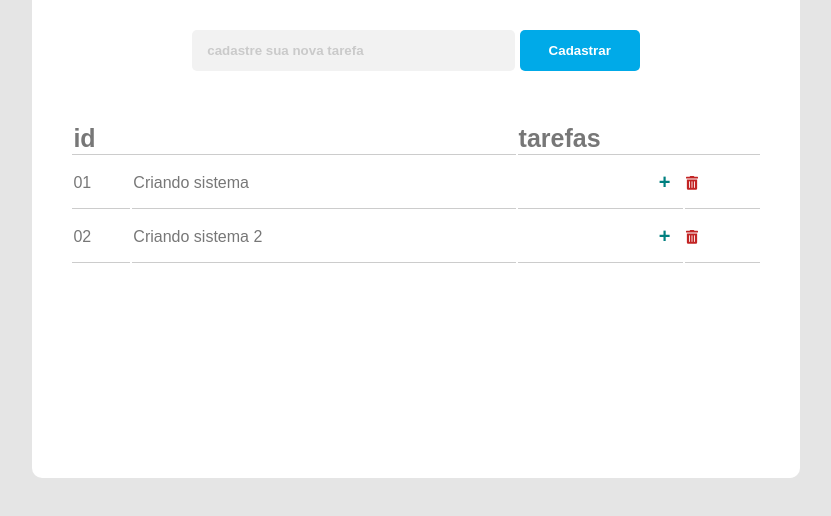
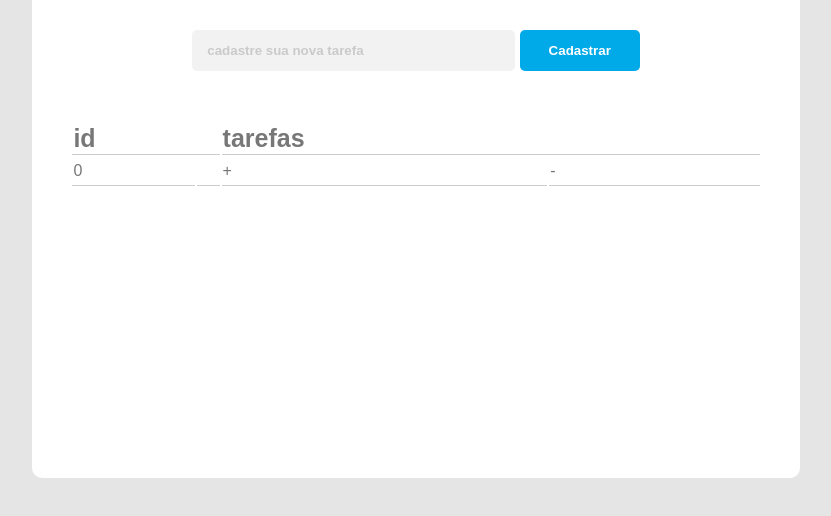
Before and after one commit to jonasgomespe/app-checklist, a plain HTML site: page index.html in a window 1280 px wide. Both pictures are taken after a click on the button "Cadastrar". Shown: the part 232-748 px from the top of the page, without its empty margins (224-1055 px from the left). Drawn offline with Linux system fonts and the light colour scheme.

Commit message:
Em fazer de desenvolvimento

```diff
--- a/index.html
+++ b/index.html
@@ -17,12 +17,12 @@
         <h1><strong>Checklist</strong></h1>
         <h2>Crie seu checklist para organizar suas tarefas</h2>
         <br>
-        <input type="text" placeholder="cadastre sua nova tarefa" name="" id="">
-        <button>Cadastrar</button>
+        <input type="text" placeholder="cadastre sua nova tarefa" name="" id="tarefasText">
+        <button id="botao-cadastrar">Cadastrar</button>
         <br>
         <div class="container-lista">
             <div>
-                <table>
+                <table id="valoresTarefas">
                     <thead>
                         <tr>
                             <th colspan="2">
@@ -40,20 +40,12 @@
                             <td align="right"><button class="adicionar">+</button>&nbsp;&nbsp;</td>
                             <td><svg aria-hidden="true" focusable="false" data-prefix="fas" data-icon="trash-alt" class="svg-inline--fa fa-trash-alt fa-w-14" role="img" xmlns="http://www.w3.org/2000/svg" viewBox="0 0 448 512"><path fill="currentColor" d="M32 464a48 48 0 0 0 48 48h288a48 48 0 0 0 48-48V128H32zm272-256a16 16 0 0 1 32 0v224a16 16 0 0 1-32 0zm-96 0a16 16 0 0 1 32 0v224a16 16 0 0 1-32 0zm-96 0a16 16 0 0 1 32 0v224a16 16 0 0 1-32 0zM432 32H312l-9.4-18.7A24 24 0 0 0 281.1 0H166.8a23.72 23.72 0 0 0-21.4 13.3L136 32H16A16 16 0 0 0 0 48v32a16 16 0 0 0 16 16h416a16 16 0 0 0 16-16V48a16 16 0 0 0-16-16z"></path></svg></td>
                         </tr>
-                        <tr>
-                            <td>02</td>
-                            <td>Criando sistema 2</td>
-                            <td align="right"><button class="adicionar">+</button>&nbsp;&nbsp;</td>
-                            <td>
-                                <svg aria-hidden="true" focusable="false" data-prefix="fas" data-icon="trash-alt" class="svg-inline--fa fa-trash-alt fa-w-14" role="img" xmlns="http://www.w3.org/2000/svg" viewBox="0 0 448 512"><path fill="currentColor" d="M32 464a48 48 0 0 0 48 48h288a48 48 0 0 0 48-48V128H32zm272-256a16 16 0 0 1 32 0v224a16 16 0 0 1-32 0zm-96 0a16 16 0 0 1 32 0v224a16 16 0 0 1-32 0zm-96 0a16 16 0 0 1 32 0v224a16 16 0 0 1-32 0zM432 32H312l-9.4-18.7A24 24 0 0 0 281.1 0H166.8a23.72 23.72 0 0 0-21.4 13.3L136 32H16A16 16 0 0 0 0 48v32a16 16 0 0 0 16 16h416a16 16 0 0 0 16-16V48a16 16 0 0 0-16-16z"></path></svg>
-                            </td>
-                        </tr>
                     </tbody>
                 </table>
             </div>
         </div>
     </div>
 </div>
-
+<script src="./js/interacoes.js"></script>
 </body>
 </html>
--- a/js/interacoes.js
+++ b/js/interacoes.js
@@ -1 +1,23 @@
 //Começa tudo aqui
+
+const tarefasInput         = document.querySelector("#tarefasText");
+const botaoCadastrarTarefa = document.querySelector("#botao-cadastrar");
+var valoresTarefas         = document.querySelector("#valoresTarefas tbody");
+var quantidade             = 0;
+
+botaoCadastrarTarefa.onclick = () => {
+    var ultimoValor               = localStorage.length;
+    quantidade = (ultimoValor > quantidade) ? ultimoValor + 1 : quantidade;
+
+    var dadosTarefa               = tarefasInput.value;
+    localStorage.setItem(quantidade,dadosTarefa);
+    var valoresTrs = '<tr> <td>'+localStorage.key(0)+'</td> <td>'+ localStorage.getItem(0) +'</td> <td>+</td> <td>-</td> </tr>';
+
+    for(var i = 0; i < ultimoValor; i++){
+       valoresTrs += '<tr> <td>'+localStorage.key(i)+'</td> <td>'+ localStorage.getItem((ultimoValor < 1) ? 0 : ultimoValor) +'</td> <td>+</td> <td>-</td> </tr>';
+    }
+
+    valoresTarefas.innerHTML=valoresTrs;
+    quantidade++;
+
+}
```
